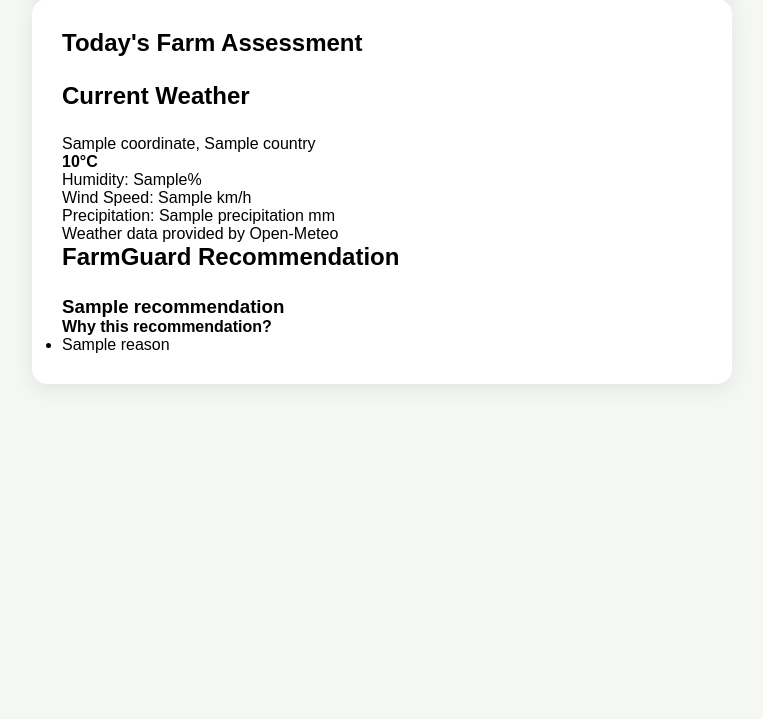
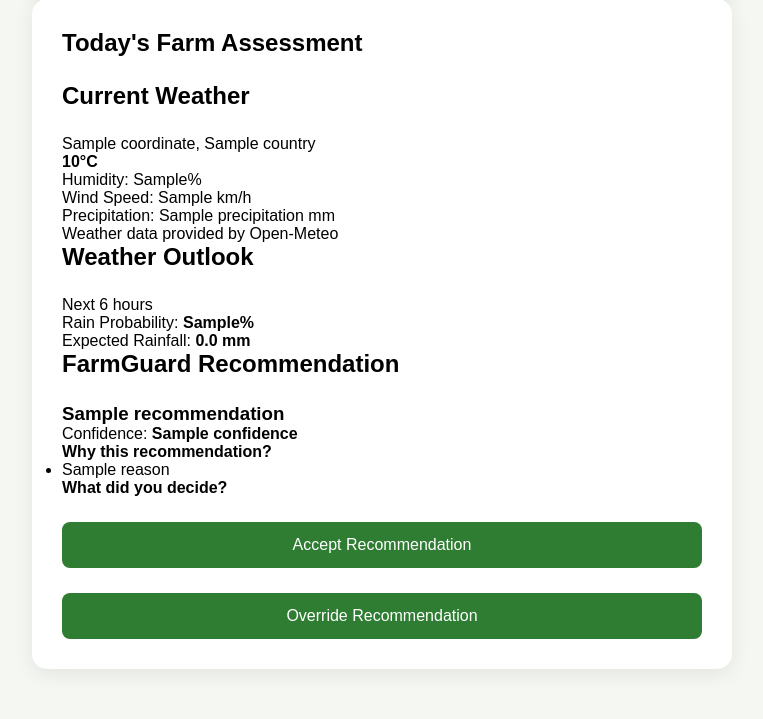
Before and after one commit to HarshuAngre/FarmGuard-hack2ignite-, a Flask app: template templates/dashboard.html in a window 1280 px wide. Shown: the part 587-1306 px from the top of the page, without its empty margins (258-1021 px from the left). Before the commit the page ends 972 px from the top, so only its background shows below. Run offline with Flask 3, Linux system fonts and the light colour scheme; the template is opened without the code that fills it: most values are stand-ins (such as "Sample title", 1, 10 or a date in 2020).

Commit message:
added feedback (accept/override)

```diff
--- a/app.py
+++ b/app.py
@@ -32,6 +32,17 @@ def init_database():
         )
     """)
 
+    connection.execute("""
+        CREATE TABLE IF NOT EXISTS farmer_feedback (
+            id INTEGER PRIMARY KEY AUTOINCREMENT,
+            profile_id INTEGER NOT NULL,
+            recommendation TEXT NOT NULL,
+            decision TEXT NOT NULL,
+            reason TEXT,
+            created_at TIMESTAMP DEFAULT CURRENT_TIMESTAMP
+        )
+    """)
+
     connection.commit()
     connection.close()
 
@@ -55,27 +66,28 @@ def save_profile():
     connection = get_db_connection()
 
     connection.execute("""
-        INSERT INTO farm_profile
-        (farmer_name, location, crop, farm_size, soil_type, irrigation, crop_stage)
-        VALUES (?, ?, ?, ?, ?, ?, ?)
-    """, (
-        farmer_name,
-        location,
-        crop,
-        farm_size,
-        soil_type,
-        irrigation,
-        crop_stage
-    ))
+    INSERT INTO farm_profile
+    (farmer_name, location, crop, farm_size, soil_type, irrigation, crop_stage)
+    VALUES (?, ?, ?, ?, ?, ?, ?)
+""", (
+    farmer_name,
+    location,
+    crop,
+    farm_size,
+    soil_type,
+    irrigation,
+    crop_stage
+))
 
     connection.commit()
     connection.close()
 
     return redirect("/dashboard")
-@app.route("/dashboard")
+
 
 @app.route("/dashboard")
 def dashboard():
+    feedback_status = request.args.get("feedback")
     connection = get_db_connection()
 
     profile = connection.execute("""
@@ -99,17 +111,55 @@ def dashboard():
         )
 
     recommendation = None
+    rain_probability = None
+    expected_rainfall = None
 
     if weather:
         recommendation = generate_recommendation(profile, weather)
+
+        rain_probability = max(
+            weather["hourly"]["precipitation_probability"][:6]
+        )
+
+        expected_rainfall = sum(
+            weather["hourly"]["precipitation"][:6]
+        )
 
     return render_template(
         "dashboard.html",
         profile=profile,
         weather=weather,
         coordinates=coordinates,
-        recommendation=recommendation
+        recommendation=recommendation,
+        rain_probability=rain_probability,
+        expected_rainfall=expected_rainfall,
+        feedback_status=feedback_status
     )
+
+@app.route("/feedback", methods=["POST"])
+def feedback():
+    profile_id = request.form["profile_id"]
+    recommendation = request.form["recommendation"]
+    decision = request.form["decision"]
+    reason = request.form.get("reason", "")
+
+    connection = get_db_connection()
+
+    connection.execute("""
+        INSERT INTO farmer_feedback
+        (profile_id, recommendation, decision, reason)
+        VALUES (?, ?, ?, ?)
+    """, (
+        profile_id,
+        recommendation,
+        decision,
+        reason
+    ))
+
+    connection.commit()
+    connection.close()
+
+    return redirect("/dashboard?feedback=saved")
 
 
 if __name__ == "__main__":
--- a/templates/dashboard.html
+++ b/templates/dashboard.html
@@ -72,7 +72,11 @@
 
             <p>
                 {% if weather and coordinates %}
-
+{% if feedback_status == "saved" %}
+<div class="feedback-success">
+    Feedback recorded successfully.
+</div>
+{% endif %}
 <div class="weather-card">
     <h2>Current Weather</h2>
 
@@ -103,12 +107,37 @@
 </div>
 
 {% endif %}
+
+<div class="weather-outlook">
+    <h2>Weather Outlook</h2>
+
+    <p>Next 6 hours</p>
+
+    <div class="weather-details">
+        <p>
+            Rain Probability:
+            <strong>{{ rain_probability }}%</strong>
+        </p>
+
+        <p>
+            Expected Rainfall:
+            <strong>{{ "%.1f"|format(expected_rainfall) }} mm</strong>
+        </p>
+    </div>
+</div>
+
+
+
 {% if recommendation %}
 
 <div class="recommendation-card">
     <h2>FarmGuard Recommendation</h2>
 
     <h3>{{ recommendation.recommendation }}</h3>
+
+    <p>
+        Confidence: <strong>{{ recommendation.confidence }}</strong>
+    </p>
 
     <h4>Why this recommendation?</h4>
 
@@ -117,6 +146,40 @@
         <li>{{ reason }}</li>
         {% endfor %}
     </ul>
+
+    <div class="feedback-section">
+        <h4>What did you decide?</h4>
+
+        <form method="POST" action="/feedback">
+            <input
+                type="hidden"
+                name="profile_id"
+                value="{{ profile.id }}"
+            >
+
+            <input
+                type="hidden"
+                name="recommendation"
+                value="{{ recommendation.recommendation }}"
+            >
+
+            <button
+                type="submit"
+                name="decision"
+                value="Accept"
+            >
+                Accept Recommendation
+            </button>
+
+            <button
+                type="submit"
+                name="decision"
+                value="Override"
+            >
+                Override Recommendation
+            </button>
+        </form>
+    </div>
 </div>
 
 {% endif %}
```
Also changed, not shown: services/decision_engine.py (+78 -12 lines).
